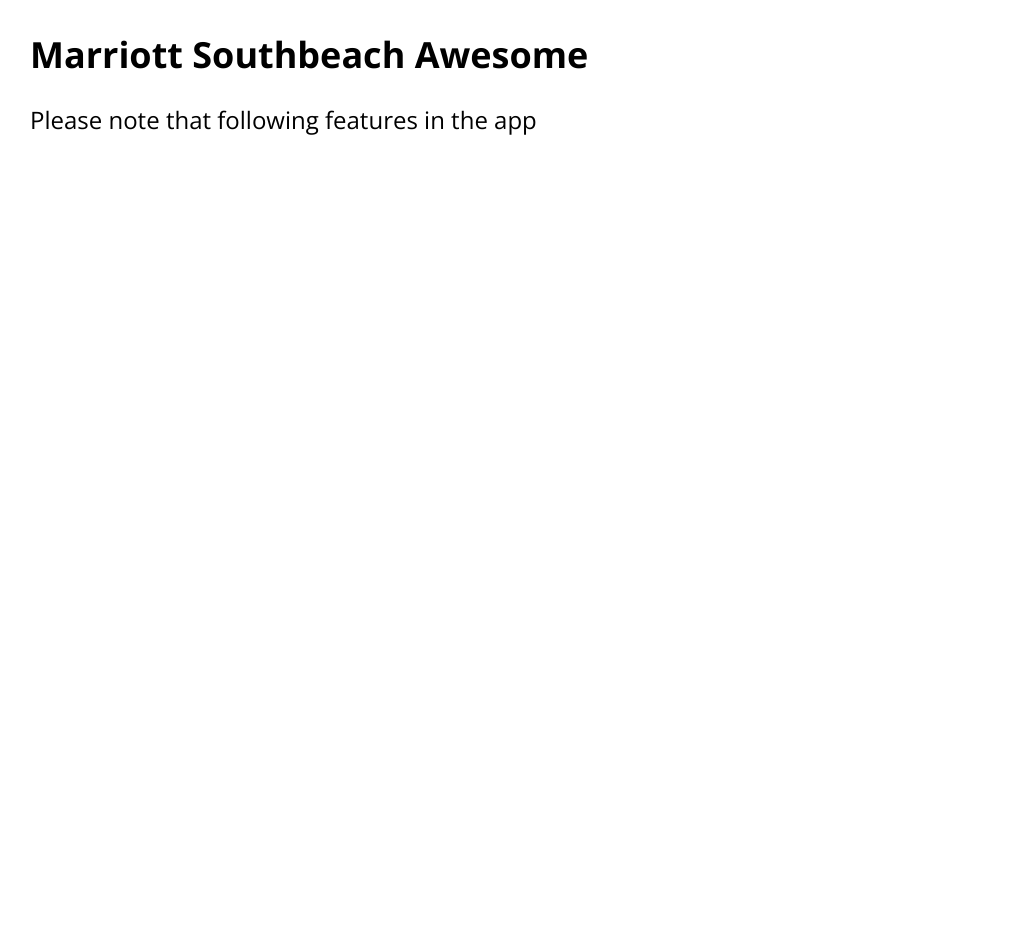
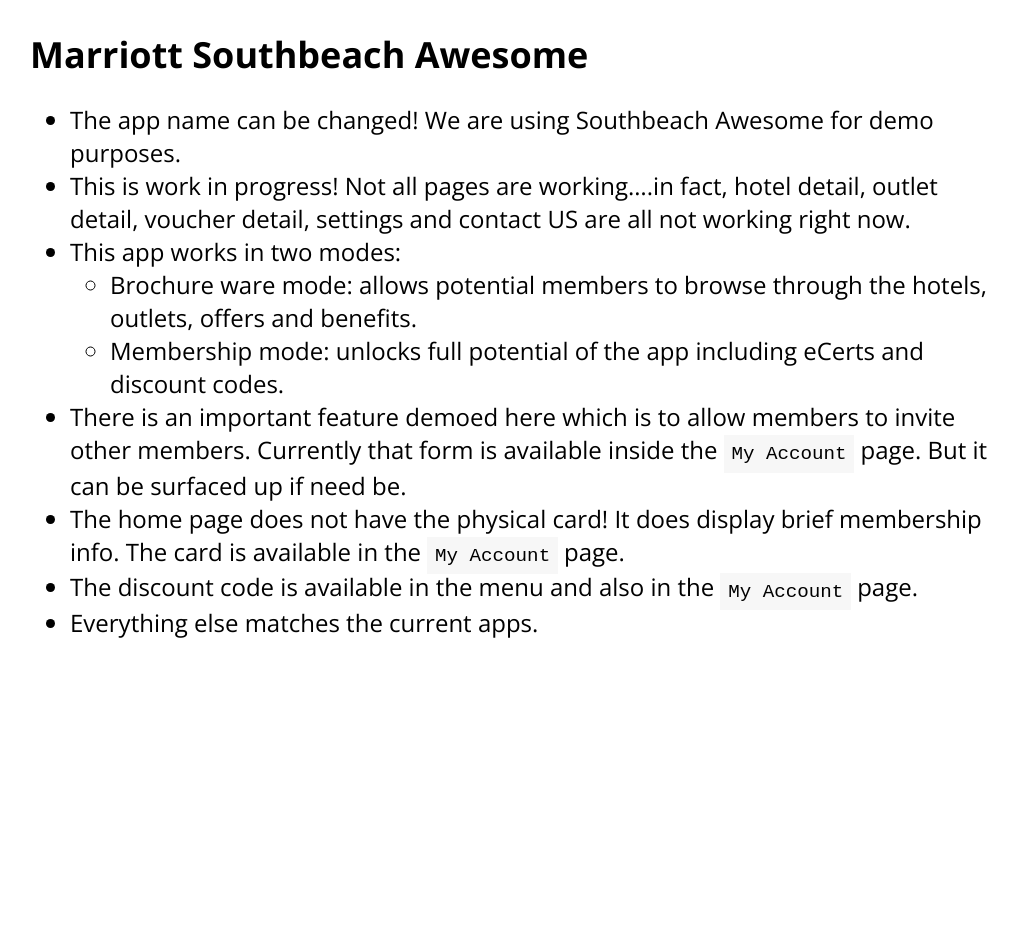
Before and after one commit to hmccode/hmccode.github.io, a Jekyll site: the page built from demo/index.md, in a window 1280 px wide. Shown: the whole page, without its empty margins (130-1148 px from the left). Built offline with Jekyll 4.4.1, drawn with Linux system fonts in a browser that asks for light colours; nearby versions of some CDN libraries; a script that is not in the unit is left out.

Commit message:
Updated the demo page

```diff
--- a/demo/index.md
+++ b/demo/index.md
@@ -5,4 +5,12 @@ title: HMC Mobile Demo
 
 ## Marriott Southbeach Awesome
 
-Please note that following features in the app
+- The app name can be changed! We are using Southbeach Awesome for demo purposes.
+- This is work in progress! Not all pages are working....in fact, hotel detail, outlet detail, voucher detail, settings and contact US are all not working right now.
+- This app works in two modes:
+	- Brochure ware mode: allows potential members to browse through the hotels, outlets, offers and benefits.
+	- Membership mode: unlocks full potential of the app including eCerts and discount codes.
+- There is an important feature demoed here which is to allow members to invite other members. Currently that form is available inside the `My Account` page. But it can be surfaced up if need be.
+- The home page does not have the physical card! It does display brief membership info. The card is available in the `My Account` page.
+- The discount code is available in the menu and also in the `My Account` page.
+- Everything else matches the current apps.
```
